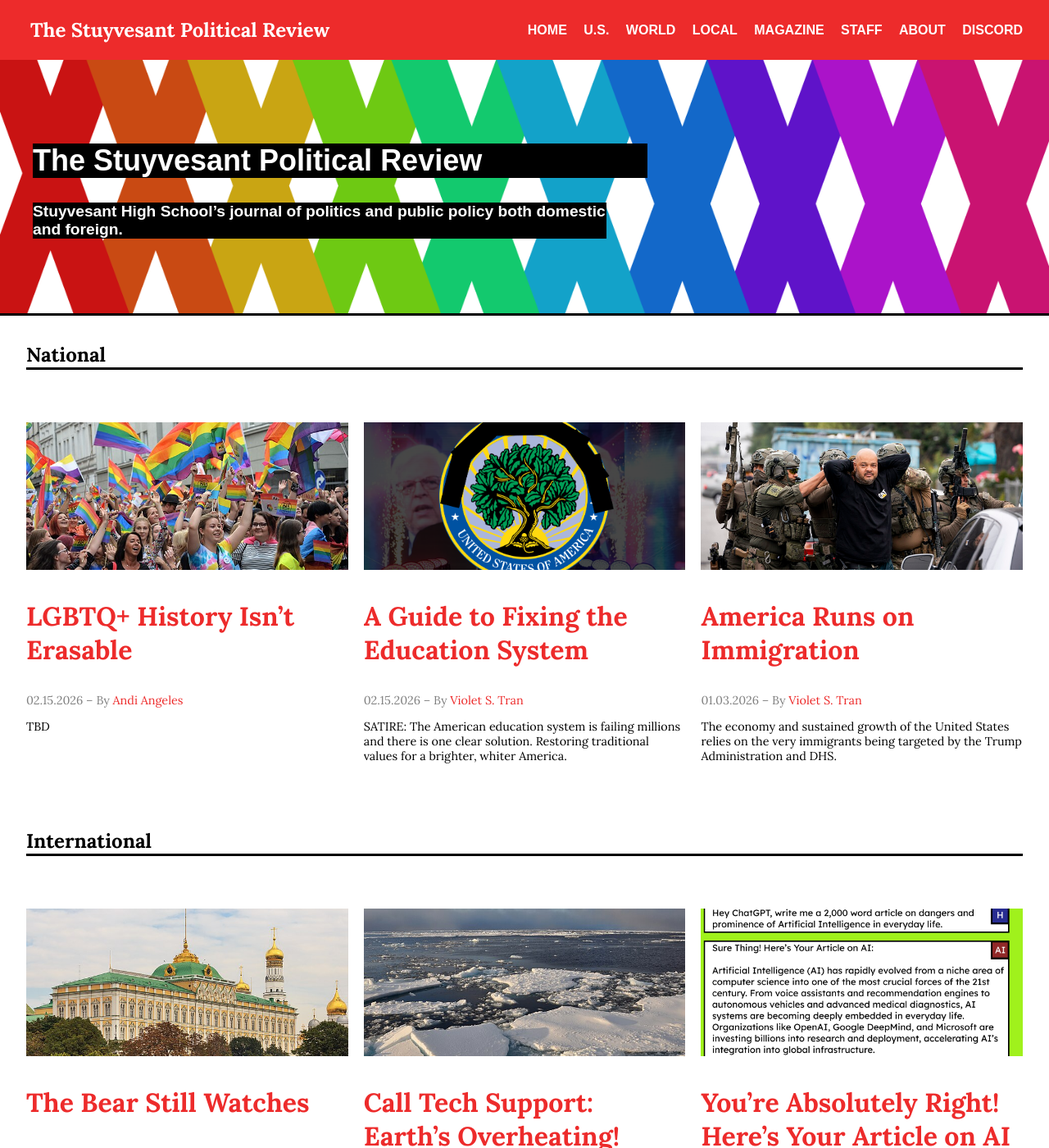
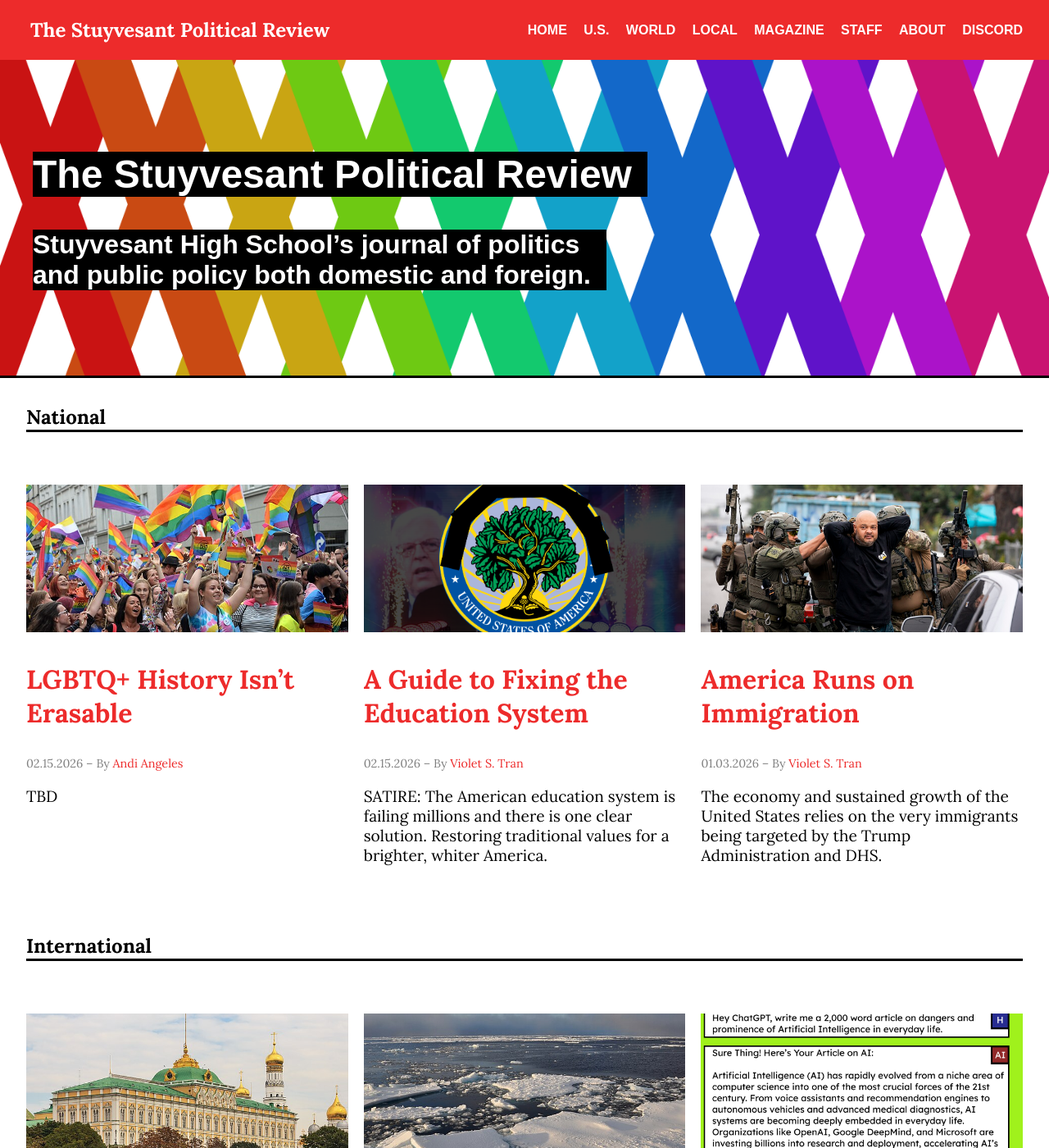
Before and after one commit to stuypoliticalreview/stuypoliticalreview.github.io, a Jekyll site: the page built from index.html, in a window 1280 px wide and 1400 px high. Shown: the whole window at 82% size. Built offline with Jekyll 4.4.1, drawn with Linux system fonts in a browser that asks for light colours.

Commit message:
more stuff sjksk2

```diff
--- a/assets/css/style.css
+++ b/assets/css/style.css
@@ -25,10 +25,6 @@ a {
 
 nav a.header-links {
   color: var(--background-color);
-}
-
-article {
-  font-size: 1.5rem;
 }
 
 .site-header {
@@ -82,12 +78,13 @@ nav a {
 }
 
 .hero-main{
+  font-size: 3rem;
   max-width: 750px;
   background-color: black;
 }
 
 .hero-second{
-  font-size: 1.2rem;
+  font-size: 2rem;
   max-width: 700px;
   background-color: black;
   font-weight: 600;
@@ -109,7 +106,7 @@ nav a {
 }
 
 .articles-grid article {
-  font-size: 0.9rem;
+  font-size: 1.2rem;
   background: var(--background-color);
   overflow: hidden;
 }
```
